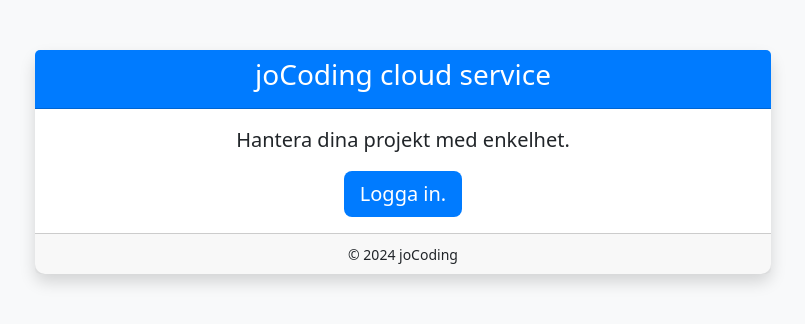
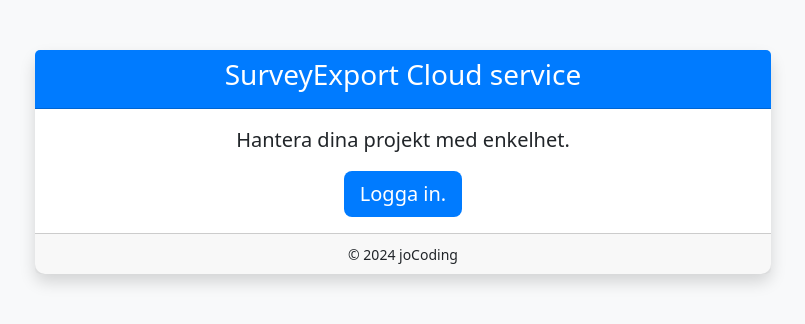
Before and after one commit to joseffallman/repo_browser, a Flask app: page / in a window 1280 px wide. Shown: the top 324 px of the page, without its empty margins (237-1042 px from the left). Run offline with Flask 3, Linux system fonts and the light colour scheme; parts of the project's set-up code (start-up, migrations or seed data) failed here and were passed over.

Commit message:
Change title name

```diff
--- a/src/templates/base.html
+++ b/src/templates/base.html
@@ -4,7 +4,7 @@
 <head>
     <meta charset="UTF-8">
     <meta name="viewport" content="width=device-width, initial-scale=1.0">
-    <title>joCoding cloud service</title>
+    <title>SurveyExport Cloud service</title>
     <!-- Bootstrap CSS -->
     <link href="https://cdn.jsdelivr.net/npm/bootstrap@5.3.0/dist/css/bootstrap.min.css" rel="stylesheet">
     <style>
--- a/src/templates/home.html
+++ b/src/templates/home.html
@@ -1,6 +1,6 @@
 {% extends "base.html" %}
 {% block styles %}{% endblock %}
-{% block title %}joCoding cloud service{% endblock %}
+{% block title %}SurveyExport Cloud service{% endblock %}
 {% block body %}
 <p class="lead text-center">Hantera dina projekt med enkelhet.</p>
 <div class="text-center">
```
